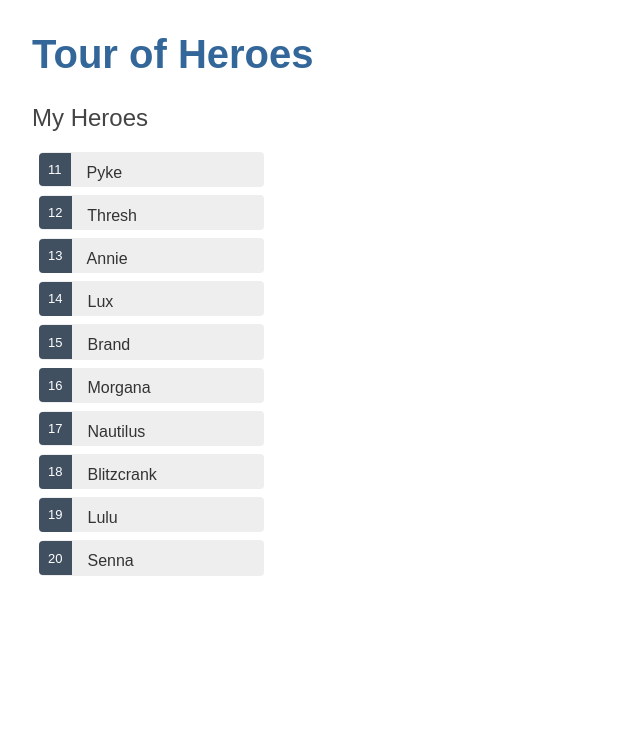
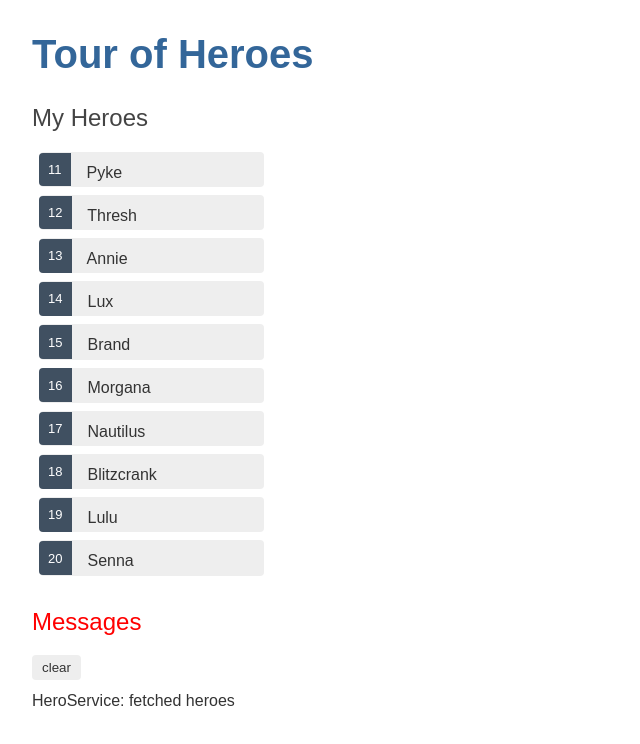
Before and after one commit to Bashiruu1/angular-tour-of-heroes, an Angular app: page / in a window 1280 px wide. Shown: the top 744 px of the page, without its empty margins (0-640 px from the left). Built offline with nearby package versions, Linux system fonts and the light colour scheme.

Commit message:
Added MessageService
Added MessageService for loosely-coupled communication between classes.  this Message component shows a listof what has been selected in a list

```diff
--- a/src/app/app.component.html
+++ b/src/app/app.component.html
@@ -1,2 +1,3 @@
 <h1>{{title}}</h1>
 <app-heroes></app-heroes>
+<app-messages></app-messages>
--- a/src/app/app.module.ts
+++ b/src/app/app.module.ts
@@ -6,12 +6,14 @@
 import { HeroesComponent } from './heroes/heroes.component';
 import { FormsModule } from '@angular/forms';
 import { HeroDetailComponent } from './hero-detail/hero-detail.component';
+import { MessagesComponent } from './messages/messages.component';
 
 @NgModule({
   declarations: [
     AppComponent,
     HeroesComponent,
-    HeroDetailComponent
+    HeroDetailComponent,
+    MessagesComponent
   ],
   imports: [
     BrowserModule,
--- a/src/app/heroes/heroes.component.ts
+++ b/src/app/heroes/heroes.component.ts
@@ -1,6 +1,8 @@
 import { Component, OnInit } from '@angular/core';
+
 import { IHero } from '../interfaces/IHero';
 import { HeroService } from '../services/hero.service';
+import { MessageService } from '../services/message.service';
 
 
 @Component({
@@ -10,19 +12,21 @@
 })
 
 export class HeroesComponent implements OnInit {
+  selectedHero: IHero;
   heroes: IHero[];
-  selectedHero: IHero;
+  className: string;
 
-  constructor(private heroService: HeroService) {
-
+  constructor(private heroService: HeroService, private messageService: MessageService) {
+    this.className = this.constructor.name;
   }
   ngOnInit(): void {
     this.getHeroes();
   }
+  onSelect(hero : IHero) : void {
+    this.selectedHero = hero;
+    this.messageService.add(this.className + `: Selected hero id=${hero.id}`);
+  }
   getHeroes(): void {
     this.heroService.getHeroes().subscribe(heroesOutput => this.heroes = heroesOutput);
   }
-  onSelect(hero : IHero) : void {
-    this.selectedHero = hero;
-  }
 }
--- /dev/null
+++ b/src/app/messages/messages.component.css
@@ -0,0 +1,35 @@
+/* MessagesComponent's private CSS styles */
+h2 {
+    color: red;
+    font-family: Arial, Helvetica, sans-serif;
+    font-weight: lighter;
+  }
+  body {
+    margin: 2em;
+  }
+  body, input[text], button {
+    color: crimson;
+    font-family: Cambria, Georgia;
+  }
+
+  button.clear {
+    font-family: Arial;
+    background-color: #eee;
+    border: none;
+    padding: 5px 10px;
+    border-radius: 4px;
+    cursor: pointer;
+    cursor: hand;
+  }
+  button:hover {
+    background-color: #cfd8dc;
+  }
+  button:disabled {
+    background-color: #eee;
+    color: #aaa;
+    cursor: auto;
+  }
+  button.clear {
+    color: #333;
+    margin-bottom: 12px;
+  }
--- /dev/null
+++ b/src/app/messages/messages.component.html
@@ -0,0 +1,8 @@
+<div *ngIf="messageService.messages.length">
+
+    <h2>Messages</h2>
+    <button class="clear"
+            (click)="messageService.clear()">clear</button>
+    <div *ngFor='let message of messageService.messages'> {{message}} </div>
+
+  </div>
--- /dev/null
+++ b/src/app/messages/messages.component.ts
@@ -0,0 +1,16 @@
+import { Component, OnInit } from '@angular/core';
+import { MessageService } from '../services/message.service';
+
+@Component({
+  selector: 'app-messages',
+  templateUrl: './messages.component.html',
+  styleUrls: ['./messages.component.css']
+})
+export class MessagesComponent implements OnInit {
+
+  constructor(public messageService: MessageService) { }
+
+  ngOnInit(): void {
+  }
+
+}
--- a/src/app/services/hero.service.ts
+++ b/src/app/services/hero.service.ts
@@ -1,15 +1,23 @@
 import { Injectable } from '@angular/core';
+import { Observable, of} from 'rxjs';
+
 import { IHero } from '../interfaces/IHero';
 import { HEROES } from '../mock-heroes';
-import { Observable, of} from 'rxjs';
+import { MessageService } from '../services/message.service';
+
 
 @Injectable({
   providedIn: 'root'
 })
 export class HeroService {
+  className;
+
+  constructor(private messageSerivce: MessageService) {
+    this.className = this.constructor.name;
+  }
 
   getHeroes(): Observable<IHero[]> {
+    this.messageSerivce.add(this.className + ": fetched heroes")
     return of(HEROES);
   }
-  constructor() { }
 }
--- /dev/null
+++ b/src/app/services/message.service.ts
@@ -0,0 +1,18 @@
+import { Injectable } from '@angular/core';
+
+@Injectable({
+  providedIn: 'root'
+})
+export class MessageService {
+  messages: string[] = [];
+
+  constructor() { }
+
+  add(message: string) {
+    this.messages.push(message);
+  }
+
+  clear() {
+    this.messages = [];
+  }
+}
```
Also changed, not shown: 2 other files (tests, documents, lock files or other folders).
